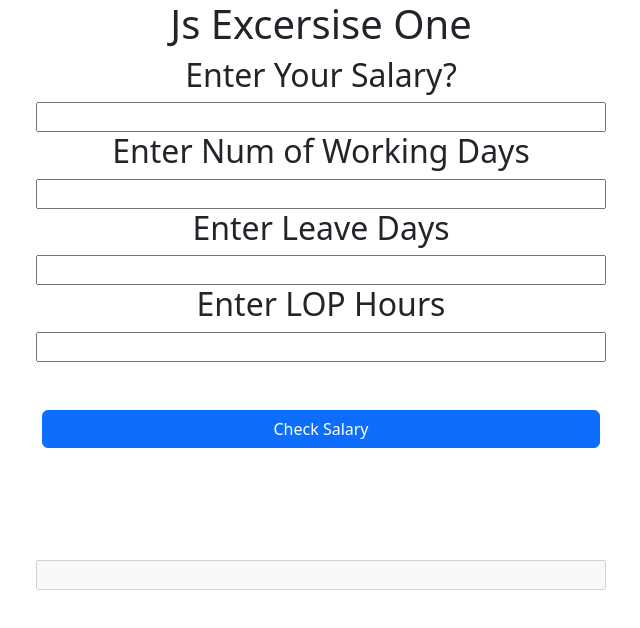
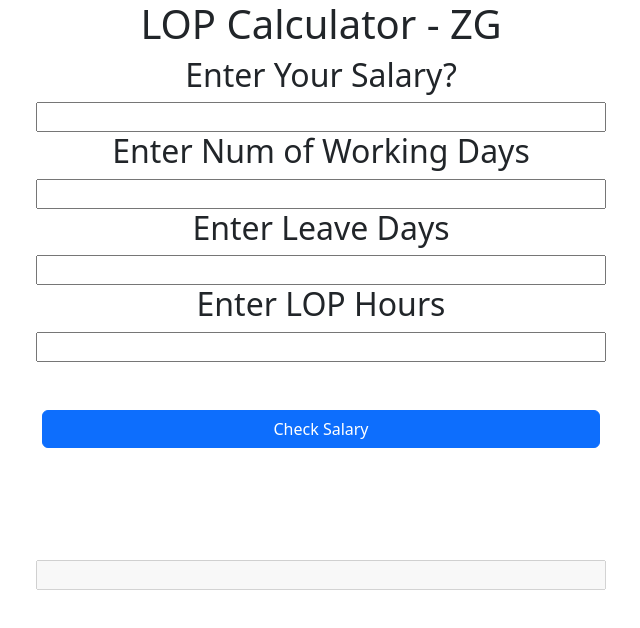
Before and after one commit to Rishwanth2298/javascript-project, a plain HTML site: page index.html in a window 1280 px wide. Shown: the whole page, without its empty margins (319-959 px from the left). Drawn offline with nearby package versions, Linux system fonts and the light colour scheme.

Commit message:
Update index.html

```diff
--- a/index.html
+++ b/index.html
@@ -5,7 +5,7 @@
     <meta http-equiv="X-UA-Compatible" content="IE=edge">
     <meta name="viewport" content="width=device-width, initial-scale=1.0">
     <link href="https://cdn.jsdelivr.net/npm/bootstrap@5.2.1/dist/css/bootstrap.min.css" rel="stylesheet" integrity="sha384-iYQeCzEYFbKjA/T2uDLTpkwGzCiq6soy8tYaI1GyVh/UjpbCx/TYkiZhlZB6+fzT" crossorigin="anonymous">
-    <title>Document</title>
+    <title>LOP Calculator - ZG</title>
     <style>
       input[type=number]::-webkit-inner-spin-button,
 input[type=number]::-webkit-outer-spin-button {
@@ -25,7 +25,7 @@ input[type=number]::-webkit-outer-spin-button {
   <div class="row">
 
 
-       <h1 class="text-center">Js Excersise One</h1>
+       <h1 class="text-center">LOP Calculator - ZG</h1>
 
         <h2 class="text-center">Enter Your Salary?</h2>
         <input type="number" class="inputsize" name="" id="yourSalary" required>
```
